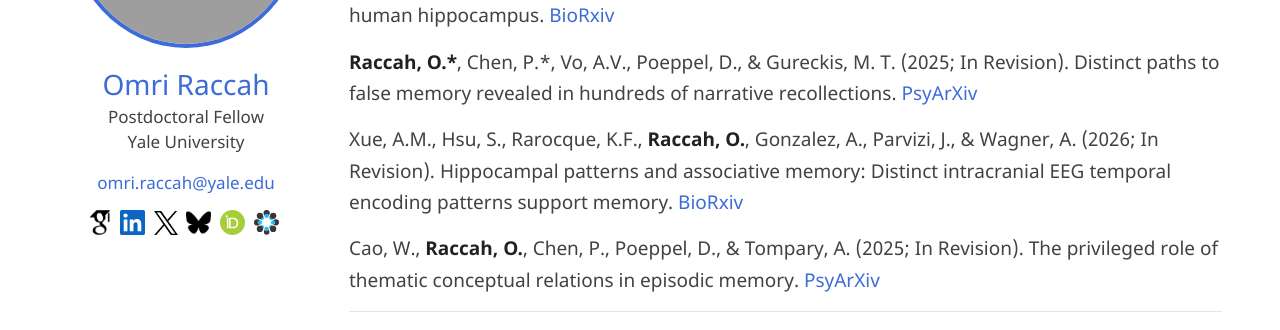
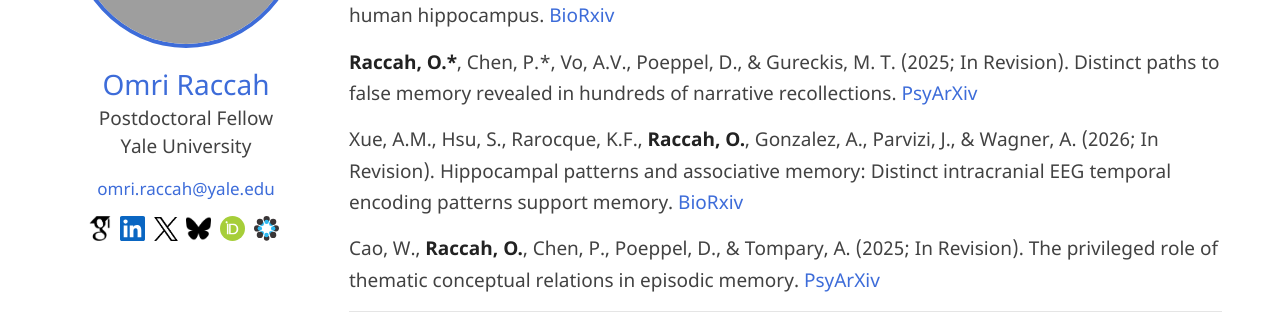
Before and after one commit to omriraccah/omriraccah.github.io, a Jekyll site: the page built from publications.md, in a window 1280 px wide. Shown: the part 268-598 px from the top of the page. Built offline with Jekyll 4.4.1, drawn with Linux system fonts in a browser that asks for light colours; our own code applies the rules of GitHub Pages for plain Markdown files; grey boxes are pictures that could not be loaded.

Commit message:
Increase font size for position and university in sidebar
Co-Authored-By: Claude Opus 4.6 (1M context) <noreply@anthropic.com>

```diff
--- a/_layouts/default.html
+++ b/_layouts/default.html
@@ -30,7 +30,7 @@
         {% endif %}
          <p></p>
         <h1><a href="{{ "/" | absolute_url }}">{{ site.title }}</a></h1>
-        <p>Postdoctoral Fellow<br>Yale University</p>
+        <p style="font-size:19px;">Postdoctoral Fellow<br>Yale University</p>
         <p> <a href="mailto:omri.raccah@yale.edu" target="_blank">omri.raccah@yale.edu</a> </p>
 
         <p>
```
